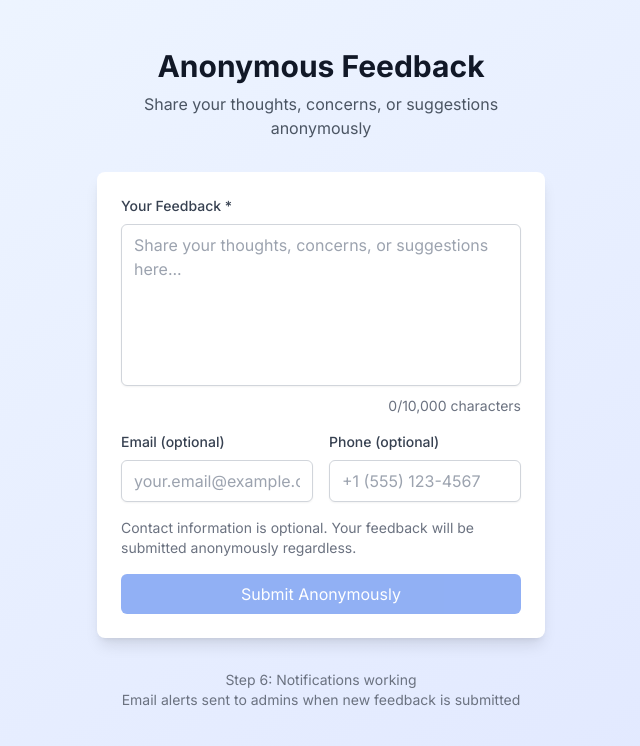
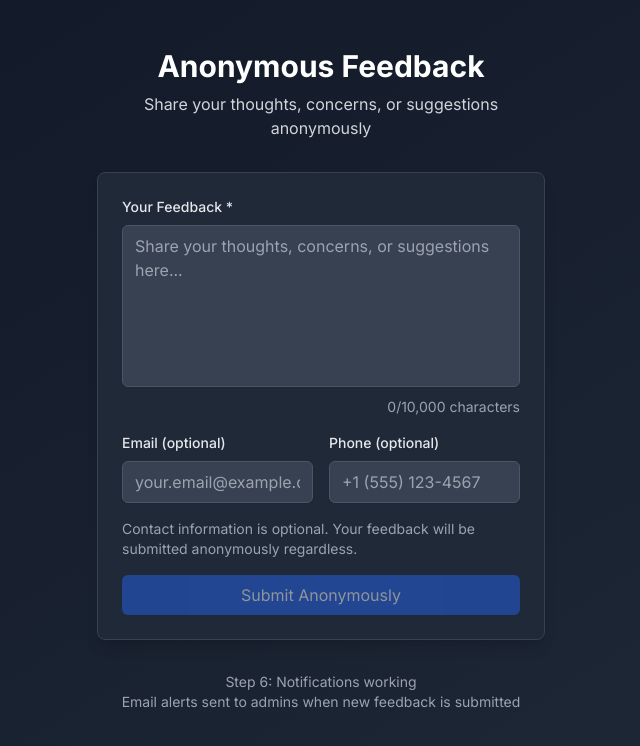
Before and after one commit to ranjonmd/anonFeedbackForm, a Next.js app: page / in a window 1280 px wide. Shown: the top 746 px of the page, without its empty margins (319-959 px from the left). Built offline with nearby package versions, Linux system fonts and the light colour scheme.

Commit message:
changed to dark mode

```diff
--- a/app/page.tsx
+++ b/app/page.tsx
@@ -4,20 +4,20 @@
 
 export default function Home() {
     return (
-        <div className="min-h-screen bg-gradient-to-br from-blue-50 to-indigo-100 py-12 px-4 sm:px-6 lg:px-8">
+        <div className="min-h-screen bg-gradient-to-br from-gray-900 to-gray-800 py-12 px-4 sm:px-6 lg:px-8">
             <div className="max-w-md mx-auto">
                 <div className="text-center mb-8">
-                    <h1 className="text-3xl font-bold text-gray-900 mb-2">
+                    <h1 className="text-3xl font-bold text-white mb-2">
                         Anonymous Feedback
                     </h1>
-                    <p className="text-gray-600">
+                    <p className="text-gray-300">
                         Share your thoughts, concerns, or suggestions anonymously
                     </p>
                 </div>
 
                 <SubmitForm />
 
-                <div className="mt-8 text-center text-sm text-gray-500">
+                <div className="mt-8 text-center text-sm text-gray-400">
                     <p>Step 6: Notifications working</p>
                     <p>Email alerts sent to admins when new feedback is submitted</p>
                 </div>
--- a/components/SubmitForm.tsx
+++ b/components/SubmitForm.tsx
@@ -110,10 +110,10 @@
     }
 
     return (
-        <div className="bg-white rounded-lg shadow-lg p-6">
+        <div className="bg-gray-800 rounded-lg shadow-lg p-6 border border-gray-700">
             <form onSubmit={handleSubmit} className="space-y-4">
                 <div>
-                    <label htmlFor="content" className="block text-sm font-medium text-gray-700 mb-2">
+                    <label htmlFor="content" className="block text-sm font-medium text-gray-200 mb-2">
                         Your Feedback *
                     </label>
                     <textarea
@@ -121,20 +121,20 @@
                         value={content}
                         onChange={(e) => setContent(e.target.value)}
                         placeholder="Share your thoughts, concerns, or suggestions here..."
-                        className="w-full px-3 py-2 border border-gray-300 rounded-md shadow-sm focus:outline-none focus:ring-2 focus:ring-blue-500 focus:border-blue-500 resize-none"
+                        className="w-full px-3 py-2 border border-gray-600 rounded-md shadow-sm focus:outline-none focus:ring-2 focus:ring-blue-500 focus:border-blue-500 resize-none bg-gray-700 text-white placeholder-gray-400"
                         rows={6}
                         maxLength={10000}
                         disabled={isSubmitting}
                         required
                     />
-                    <div className="mt-1 text-sm text-gray-500 text-right">
+                    <div className="mt-1 text-sm text-gray-400 text-right">
                         {content.length}/10,000 characters
                     </div>
                 </div>
 
                 <div className="grid grid-cols-1 md:grid-cols-2 gap-4">
                     <div>
-                        <label htmlFor="email" className="block text-sm font-medium text-gray-700 mb-2">
+                        <label htmlFor="email" className="block text-sm font-medium text-gray-200 mb-2">
                             Email (optional)
                         </label>
                         <input
@@ -143,17 +143,17 @@
                             value={email}
                             onChange={handleEmailChange}
                             placeholder="your.email@example.com"
-                            className={`w-full px-3 py-2 border rounded-md shadow-sm focus:outline-none focus:ring-2 focus:ring-blue-500 focus:border-blue-500 ${emailError ? 'border-red-300' : 'border-gray-300'
+                            className={`w-full px-3 py-2 border rounded-md shadow-sm focus:outline-none focus:ring-2 focus:ring-blue-500 focus:border-blue-500 bg-gray-700 text-white placeholder-gray-400 ${emailError ? 'border-red-500' : 'border-gray-600'
                                 }`}
                             disabled={isSubmitting}
                         />
                         {emailError && (
-                            <p className="mt-1 text-sm text-red-600">{emailError}</p>
+                            <p className="mt-1 text-sm text-red-400">{emailError}</p>
                         )}
                     </div>
 
                     <div>
-                        <label htmlFor="phone" className="block text-sm font-medium text-gray-700 mb-2">
+                        <label htmlFor="phone" className="block text-sm font-medium text-gray-200 mb-2">
                             Phone (optional)
                         </label>
                         <input
@@ -162,24 +162,24 @@
                             value={phone}
                             onChange={handlePhoneChange}
                             placeholder="+1 (555) 123-4567"
-                            className={`w-full px-3 py-2 border rounded-md shadow-sm focus:outline-none focus:ring-2 focus:ring-blue-500 focus:border-blue-500 ${phoneError ? 'border-red-300' : 'border-gray-300'
+                            className={`w-full px-3 py-2 border rounded-md shadow-sm focus:outline-none focus:ring-2 focus:ring-blue-500 focus:border-blue-500 bg-gray-700 text-white placeholder-gray-400 ${phoneError ? 'border-red-500' : 'border-gray-600'
                                 }`}
                             disabled={isSubmitting}
                         />
                         {phoneError && (
-                            <p className="mt-1 text-sm text-red-600">{phoneError}</p>
+                            <p className="mt-1 text-sm text-red-400">{phoneError}</p>
                         )}
                     </div>
                 </div>
 
-                <div className="text-sm text-gray-500">
+                <div className="text-sm text-gray-400">
                     <p>Contact information is optional. Your feedback will be submitted anonymously regardless.</p>
                 </div>
 
                 {message && (
                     <div className={`p-3 rounded-md ${message.type === 'success'
-                        ? 'bg-green-50 text-green-800 border border-green-200'
-                        : 'bg-red-50 text-red-800 border border-red-200'
+                        ? 'bg-green-900 text-green-200 border border-green-700'
+                        : 'bg-red-900 text-red-200 border border-red-700'
                         }`}>
                         {message.text}
                     </div>
@@ -188,7 +188,7 @@
                 <button
                     type="submit"
                     disabled={isSubmitting || !content.trim() || !!emailError || !!phoneError}
-                    className="w-full bg-blue-600 text-white py-2 px-4 rounded-md hover:bg-blue-700 focus:outline-none focus:ring-2 focus:ring-blue-500 focus:ring-offset-2 disabled:opacity-50 disabled:cursor-not-allowed transition-colors"
+                    className="w-full bg-blue-600 text-white py-2 px-4 rounded-md hover:bg-blue-700 focus:outline-none focus:ring-2 focus:ring-blue-500 focus:ring-offset-2 focus:ring-offset-gray-800 disabled:opacity-50 disabled:cursor-not-allowed transition-colors"
                 >
                     {isSubmitting ? 'Submitting...' : 'Submit Anonymously'}
                 </button>
```
Also changed, not shown: app/admin/page.tsx (+32 -32 lines).
